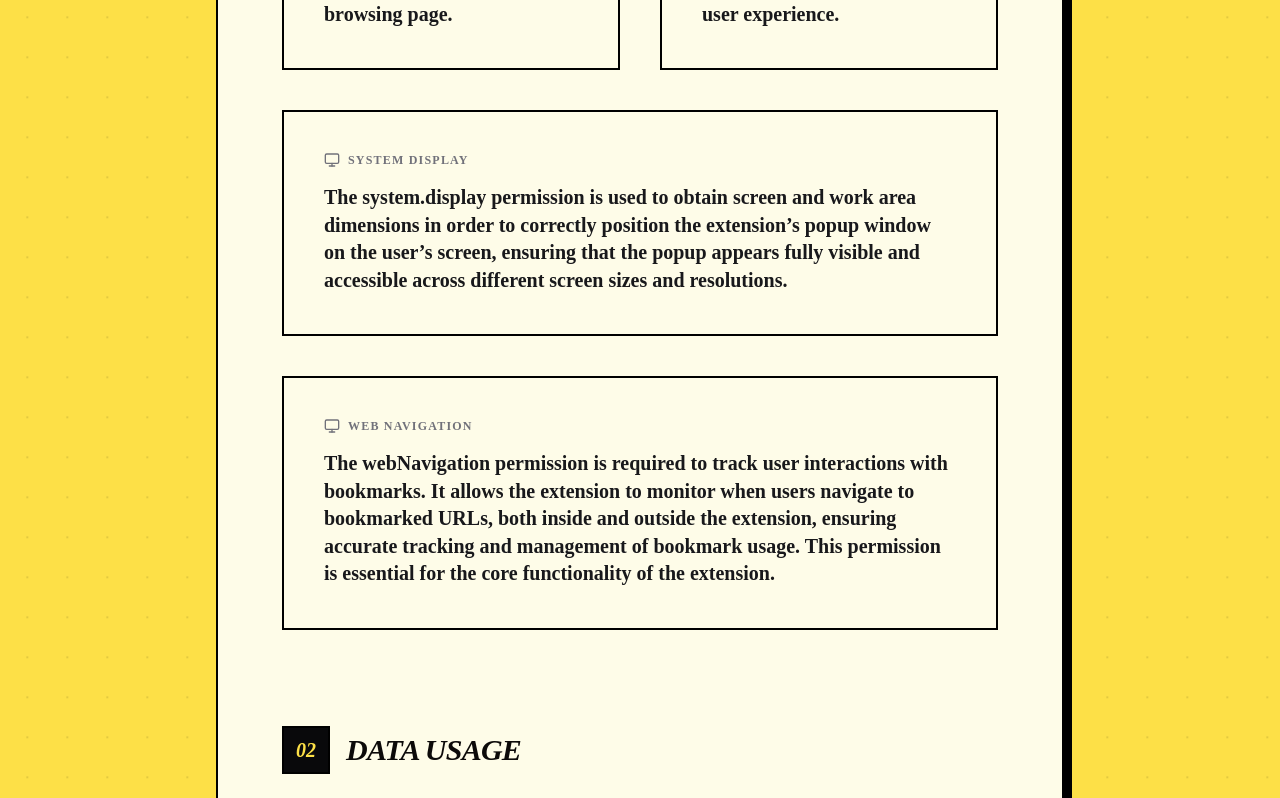
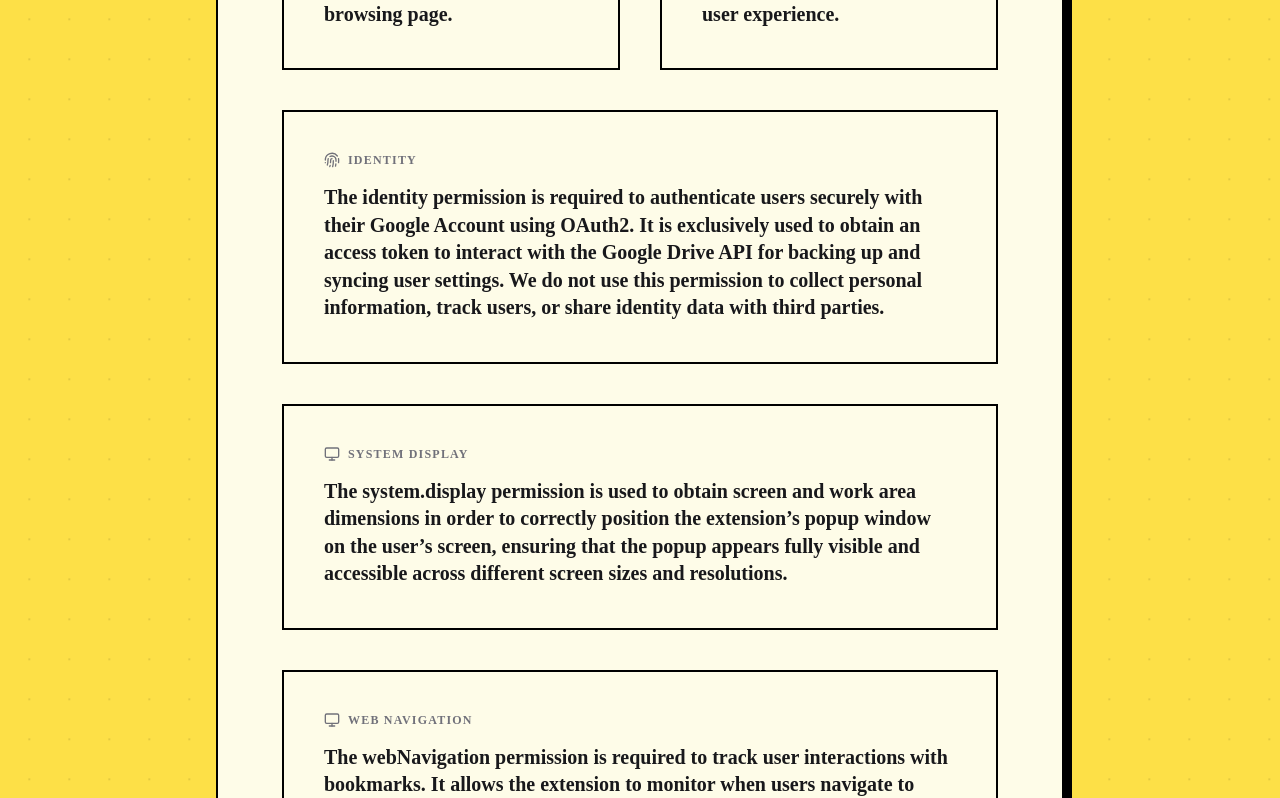
Before and after one commit to ChickenSoup269/privacy_extension_bookmark_2.0, a Next.js app: page /privacy/zero-bookmark-manager in a window 1280 px wide. Shown: the part 1290-2088 px from the top of the page. Built offline with nearby package versions, Linux system fonts and the light colour scheme; a web font is replaced by a local one.

Commit message:
feat: add identity permission disclosure for zero bookmark manager privacy policy

```diff
--- a/app/privacy/zero-bookmark-manager/page.tsx
+++ b/app/privacy/zero-bookmark-manager/page.tsx
@@ -100,6 +100,15 @@ export default function PrivacyDetail() {
                     </span>
                     <p className="text-zinc-900 dark:text-zinc-100 font-bold text-xl leading-snug">
                       {t("privacy.tabs_desc")}
+                    </p>
+                  </div>
+                  <div className="group p-10 border-2 border-black dark:border-white hover:bg-zinc-50 dark:hover:bg-zinc-800/50 transition-colors relative overflow-hidden md:col-span-2">
+                    <span className="font-black block text-xs uppercase mb-4 text-zinc-500 tracking-widest flex items-center gap-2">
+                      <Fingerprint className="w-4 h-4" />{" "}
+                      {t("privacy.identity_title")}
+                    </span>
+                    <p className="text-zinc-900 dark:text-zinc-100 font-bold text-xl leading-snug">
+                      {t("privacy.identity_desc")}
                     </p>
                   </div>
                   <div className="group p-10 border-2 border-black dark:border-white hover:bg-zinc-50 dark:hover:bg-zinc-800/50 transition-colors relative overflow-hidden md:col-span-2">
--- a/locales/en.json
+++ b/locales/en.json
@@ -47,6 +47,8 @@
     "sidePanel_desc": "The sidePanel permission is required to open the bookmark manager interface inside Chrome’s side panel, allowing users to view and manage their bookmarks without leaving or interrupting the current browsing page.",
     "tabs_title": "Tabs Management",
     "tabs_desc": "The tabs permission is used to detect whether the bookmark manager page is already open, activate and focus an existing tab if found, or create a new tab when necessary to prevent duplicate pages and improve user experience.",
+    "identity_title": "Identity",
+    "identity_desc": "The identity permission is required to authenticate users securely with their Google Account using OAuth2. It is exclusively used to obtain an access token to interact with the Google Drive API for backing up and syncing user settings. We do not use this permission to collect personal information, track users, or share identity data with third parties.",
     "systemDisplay_title": "System Display",
     "systemDisplay_desc": "The system.display permission is used to obtain screen and work area dimensions in order to correctly position the extension’s popup window on the user’s screen, ensuring that the popup appears fully visible and accessible across different screen sizes and resolutions.",
     "webNavigation_title": "Web Navigation",
--- a/locales/vi.json
+++ b/locales/vi.json
@@ -49,7 +49,9 @@
     "sidePanel_desc": "Quyền sidePanel là bắt buộc để mở giao diện trình quản lý dấu trang bên trong bảng bên của Chrome, cho phép người dùng xem và quản lý dấu trang của họ mà không cần rời khỏi hoặc gián đoạn trang duyệt web hiện tại.",
     "tabs_title": "Quản lý Tab",
     "tabs_desc": "Quyền tabs được sử dụng để phát hiện xem trang trình quản lý dấu trang đã được mở hay chưa, kích hoạt và tập trung vào tab hiện có nếu tìm thấy, hoặc tạo tab mới khi cần thiết để tránh trùng lặp trang và cải thiện trải nghiệm người dùng.",
-    "systemDisplay_title": "Hiển thị hệ thống",
+    "identity_title": "Quyền Identity",
+    "identity_desc": "Quyền identity là cần thiết để xác thực người dùng an toàn bằng Tài khoản Google của họ thông qua OAuth2. Quyền này chỉ được sử dụng để lấy token truy cập nhằm tương tác với Google Drive API để sao lưu và đồng bộ cài đặt của người dùng. Chúng tôi không sử dụng quyền này để thu thập thông tin cá nhân, theo dõi người dùng hoặc chia sẻ dữ liệu danh tính với bên thứ ba.",
+    "systemDisplay_title": "Hiển Thị Hệ Thống",
     "systemDisplay_desc": "Quyền system.display được sử dụng để lấy kích thước màn hình và vùng làm việc nhằm định vị chính xác cửa sổ popup của tiện ích trên màn hình người dùng, đảm bảo rằng popup xuất hiện đầy đủ và dễ truy cập trên các kích thước và độ phân giải màn hình khác nhau.",
     "webNavigation_title": "Điều hướng Web",
     "webNavigation_desc": "Quyền webNavigation được yêu cầu để theo dõi các tương tác của người dùng với dấu trang. Quyền này cho phép tiện ích giám sát khi người dùng điều hướng đến các URL đã được đánh dấu, cả bên trong và bên ngoài tiện ích, đảm bảo theo dõi chính xác và quản lý việc sử dụng dấu trang. Quyền này là cần thiết cho chức năng cốt lõi của tiện ích.",
```
